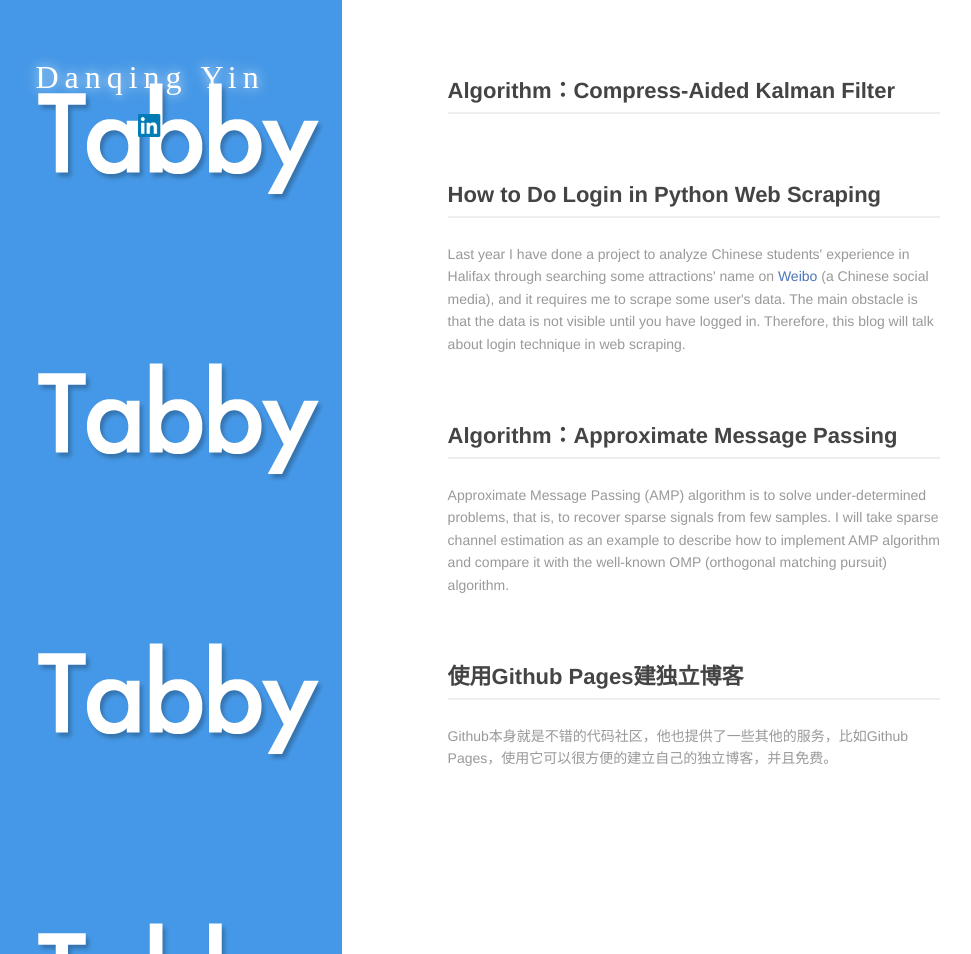
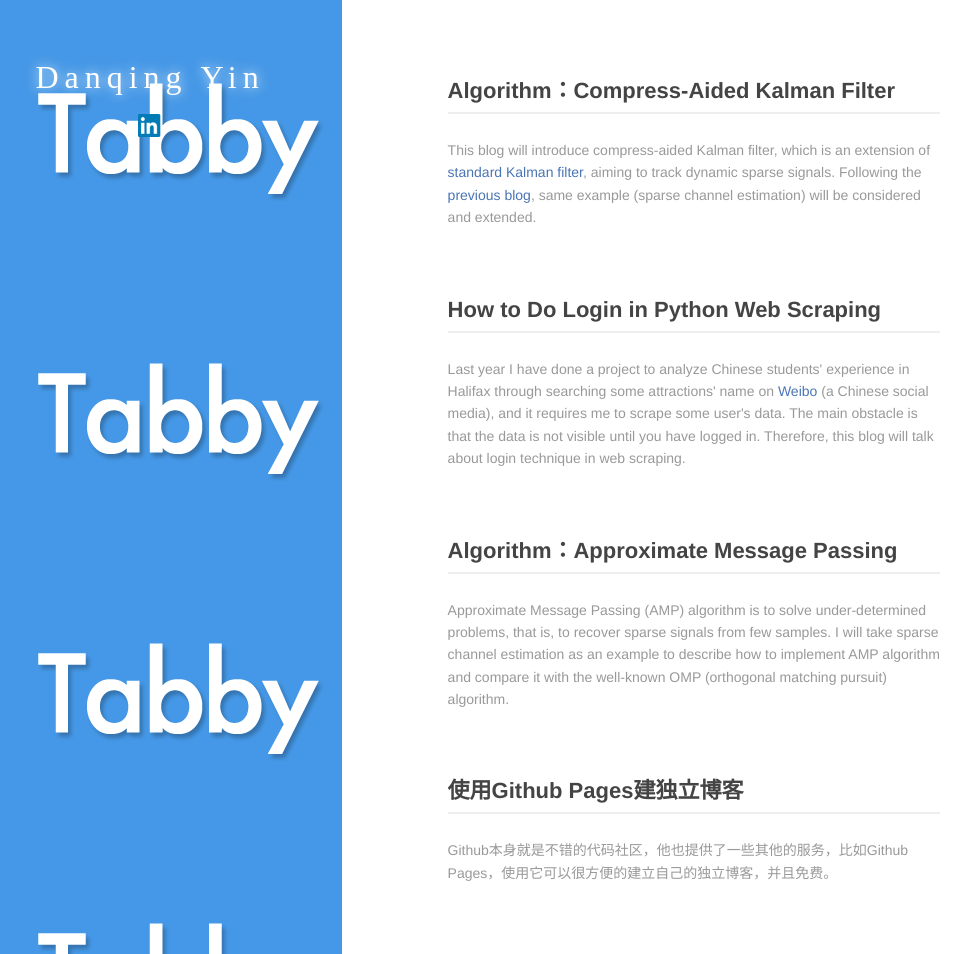
Before and after one commit to danqing117/danqing117.github.io, a Jekyll site: the page built from index.md, in a window 1280 px wide and 954 px high. Shown: the whole window, without its empty margins (42-1013 px from the left). Built offline with Jekyll 4.4.1, drawn with Linux system fonts in a browser that asks for light colours; part of the change alters nothing that is shown.

Commit message:
Update 2017-04-07-SparseChannelTracking.md

```diff
--- a/_posts/2017-04-07-SparseChannelTracking.md
+++ b/_posts/2017-04-07-SparseChannelTracking.md
@@ -1,6 +1,18 @@
 ---
 layout: post
 title: Algorithm：Compress-Aided Kalman Filter
-description:
+description: This blog will introduce compress-aided Kalman filter, which is an extension of <a href = "https://en.wikipedia.org/wiki/Kalman_filter">standard Kalman filter</a>, aiming to track dynamic sparse signals. Following the <a href = "https://danqing117.github.io/AMP">previous blog</a>, same example (sparse channel estimation) will be considered and extended.
 category: blog
 ---
+<script src="https://cdn.mathjax.org/mathjax/latest/MathJax.js?config=TeX-AMS-MML_HTMLorMML" type="text/javascript"></script>
+
+This blog will introduce compress-aided Kalman filter, which is an extension of <a href = "https://en.wikipedia.org/wiki/Kalman_filter">standard Kalman filter</a>, aiming to track dynamic sparse signals. Following the <a href = "https://danqing117.github.io/AMP">previous blog</a>, same example (sparse channel estimation) will be considered and extended.
+
+The full code is here.
+
+## Problem Formalism
+In the previous blog, <a href = "https://danqing117.github.io/AMP">Algorithm：Approximate Message Passing</a>, we have talked about how to solve an under-determined problem using AMP algorithm. Here, we still solve under-determined problems but with dynamic inputs. Considering sparse channel estimation in frequency domain, and the received OFDM symbols are expressed as:
+
+$$\boldsymbol{Y}[n]=\mathbf{A}[n]\cdot\boldsymbol{h}[n] +\boldsymbol{v}[n]$$
+
+It is ok that you may not understand how this equation comes, because this example is just to throw out a general problem later. If you are interested in this sparse channel problem, please check <a href = "https://www.researchgate.net/publication/303365519_Compression-Aided_Kalman_Filter_for_Recursive_Bayesian_Estimation_of_Sparse_Wideband_Channels_in_OFDM_Systems">this paper</a>. Back to the equation above, index \\(n\\) is a time notation, and \\(\boldsymbol{Y}[n]\\) is received samples of size \\(n \times 1\\), \\(\mathbf{A}[n]\\) is a matrix of size \\(n\times 1\\), and \\(boldsymbol{h}[n]\\) is a vector of size \\( N\times 1\\). For each time slot, denoted by \\(n\\), our goal is to estimate \\(boldsymbol{h}[n]\\) with knowing \\(\boldsymbol{Y}[n]\\) and \\(\mathbf{A}[n]\\) with condition that \\(n<N \\).
```
